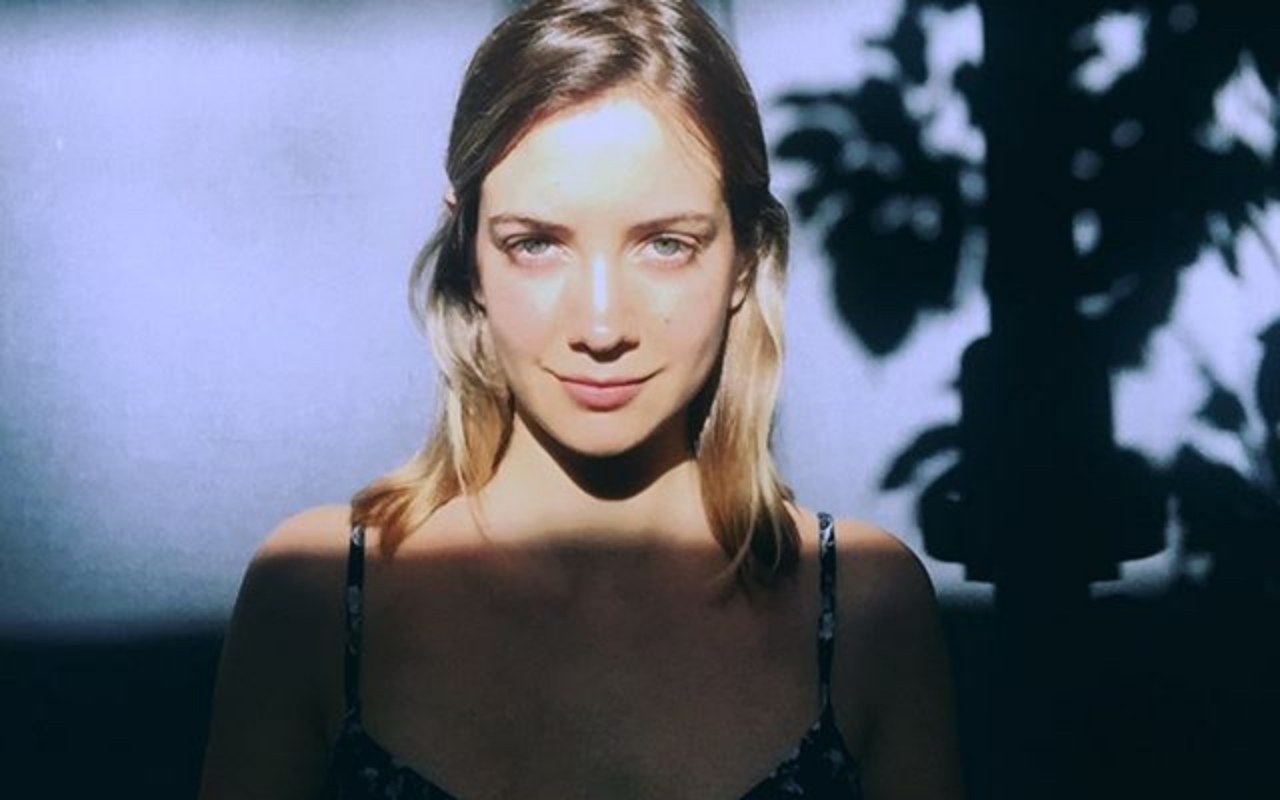
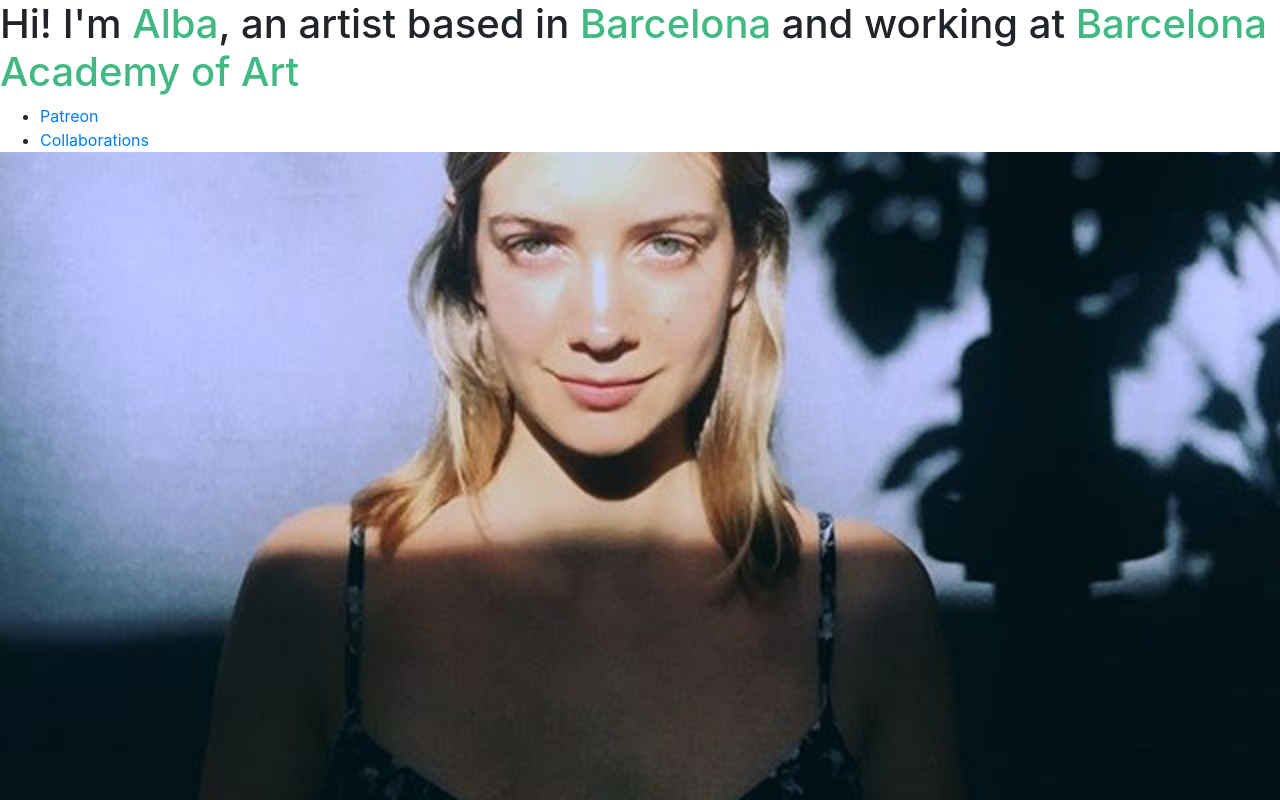
Before and after one commit to sernalab/artist, a Vue app: page / in a window 1280 px wide. Built offline with nearby package versions, Linux system fonts and the light colour scheme.

Commit message:
starting restyle

```diff
--- a/public/index.html
+++ b/public/index.html
@@ -6,6 +6,7 @@
     <meta name="viewport" content="width=device-width,initial-scale=1.0">
     <link rel="icon" href="<%= BASE_URL %>favicon.ico">
     <link href="https://fonts.googleapis.com/css?family=Roboto&display=swap" rel="stylesheet">
+    <link rel="stylesheet" href="src/assets/styles.css">
     <title>Alba 👩‍🎨</title>
   </head>
   <body>
--- a/src/App.vue
+++ b/src/App.vue
@@ -7,45 +7,17 @@
 
 <script>
 import Footer from '@/components/Footer'
+import Main from '@/components/Main'
 
 export default {
   name: 'app',
-  components: Footer
+  components: {Footer, Main}
 }
 </script>
 
-<style>
-html {
-  background: url(./assets/alba.jpg) no-repeat center center fixed;
-  -webkit-background-size: cover;
-  -moz-background-size: cover;
-  -o-background-size: cover;
-  background-size: cover;
-}
+<style src="./assets/styles.css" lang="css">
 #app {
   font-family: 'Roboto', sans-serif;
-  -webkit-font-smoothing: antialiased;
-  -moz-osx-font-smoothing: grayscale;
   color: white;
 }
-
-h1 {
-    left: 25%;
-    line-height: 100px;
-    margin-top: -100px;
-    position: absolute;
-    text-align: center;
-    top: 45%;
-    width: 50%;
-    font-size: 4rem !important;
-}
-@media (min-width: 700px) {
-  h1 {
-    font-size: 2rem !important;
-  }
-}
-
-a {
-  color: #42b983 !important;
-}
 </style>
--- /dev/null
+++ b/src/assets/styles.css
@@ -0,0 +1,7 @@
+html {
+  background: url(alba.jpg) no-repeat center center fixed;
+  -webkit-background-size: cover;
+  -moz-background-size: cover;
+  -o-background-size: cover;
+  background-size: cover;
+}
--- a/src/components/Main.vue
+++ b/src/components/Main.vue
@@ -5,14 +5,13 @@
 </template>
 
 <script>
-import Main from '@/components/Main'
-
 export default {
-  name: 'app',
-  components: Main
+  name: 'Main'
 }
 </script>
 
-<style>
-
+<style scoped>
+a {
+  color: #42b983;
+}
 </style>
```
